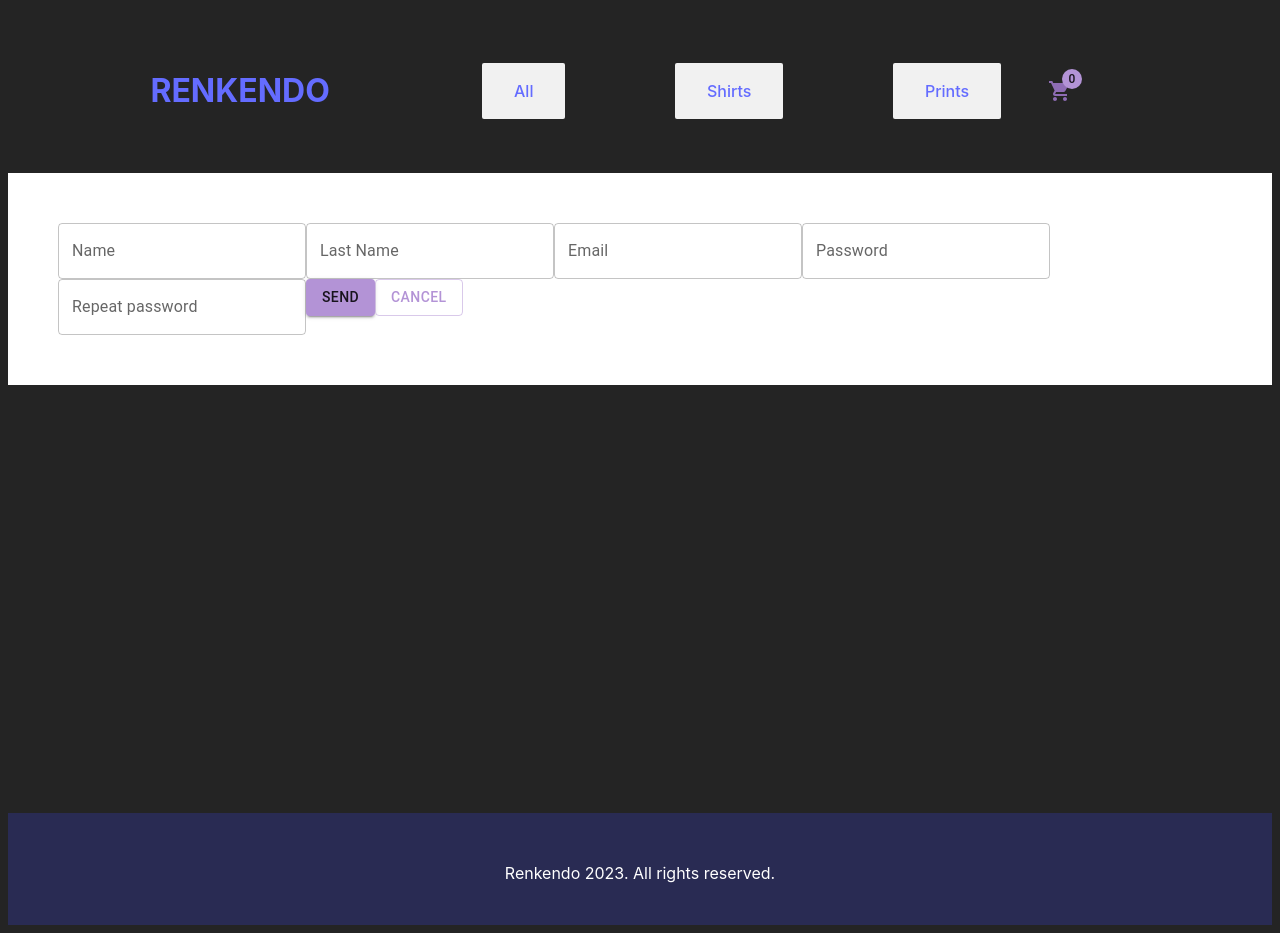
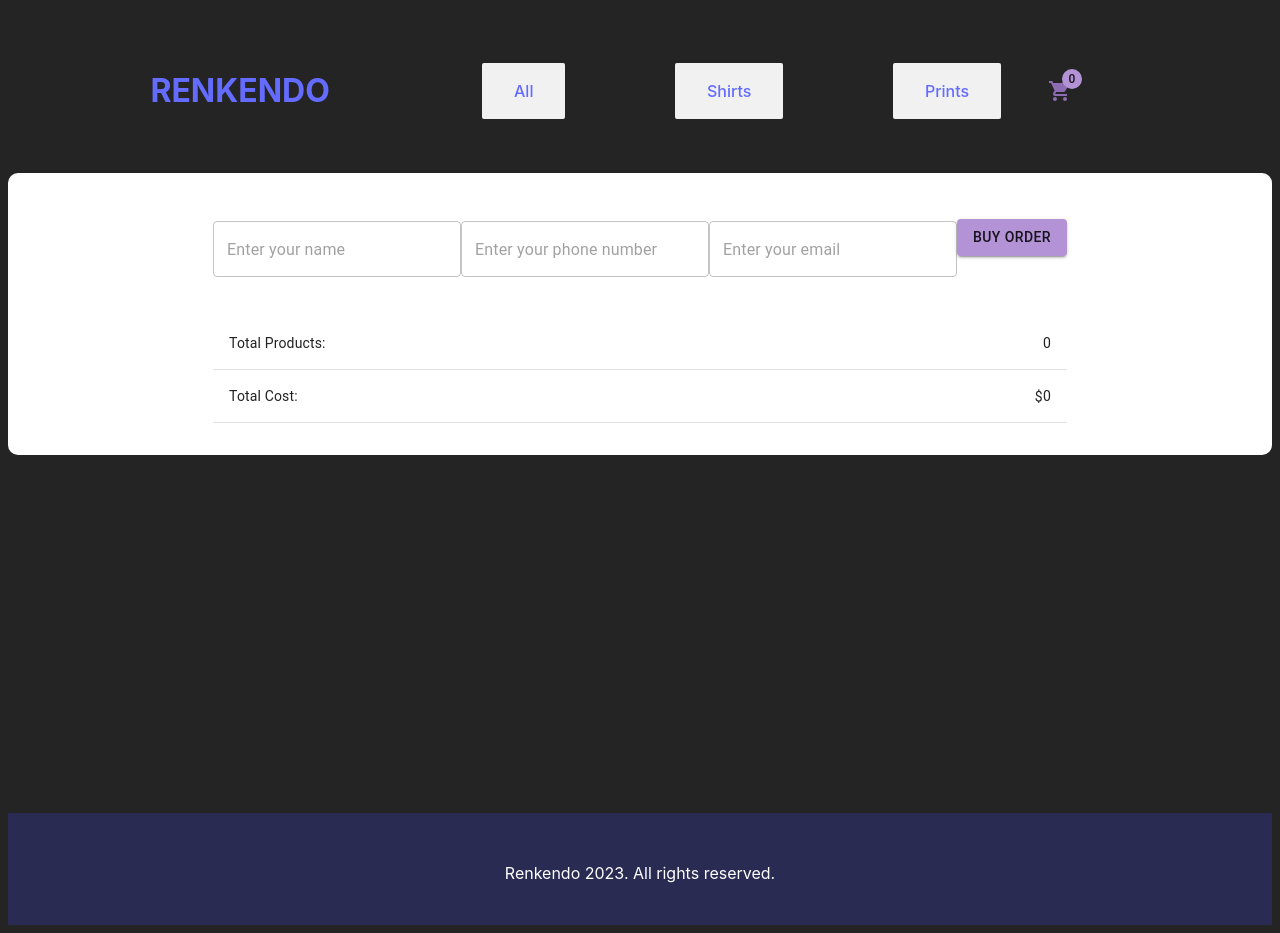
Before and after one commit to ainafetse/ReactCodehouse, a React (Vite) app: page /checkout in a window 1280 px wide. Built offline with nearby package versions, Linux system fonts and the light colour scheme.

Commit message:
added config to ckeckOut process

```diff
--- a/package.json
+++ b/package.json
@@ -16,6 +16,7 @@
     "@mui/icons-material": "^5.14.13",
     "@mui/material": "^5.14.13",
     "axios": "^1.5.1",
+    "firebase": "^10.6.0",
     "formik": "^2.4.5",
     "icons": "^1.0.0",
     "react": "^18.2.0",
--- /dev/null
+++ b/src/components/pages/checkoutPayment/CheckoutPayment.jsx
@@ -0,0 +1,143 @@
+import { useContext, useState } from "react";
+import { CartContext } from "../../../context/CartContext";
+import { serverTimestamp } from "firebase/firestore";
+import { db } from "../../../firebaseConfig";
+import { collection, addDoc, updateDoc, doc } from "firebase/firestore";
+import { Link } from "react-router-dom";
+import {Box, TextField, Button, Table, TableBody, TableCell, TableContainer, TableHead, TableRow,} from "@mui/material";
+
+const CheckoutOficial = () => {
+  const [userData, setUserData] = useState({
+    name: "",
+    phone: "",
+    email: "",
+  });
+
+  const [orderId, setOrderId] = useState(null);
+  const { cart, getTotalPrice, clearCart } = useContext(CartContext);
+  const total = getTotalPrice();
+
+  const handleChange = (ev) => {
+    setUserData({ ...userData, [ev.target.name]: ev.target.value });
+  };
+
+  const handleSubmit = (ev) => {
+    ev.preventDefault();
+
+    let order = {
+      buyer: userData,
+      items: cart,
+      total,
+      date: serverTimestamp(),
+    };
+
+    const ordersCollection = collection(db, "orders");
+    addDoc(ordersCollection, order).then((res) => setOrderId(res.id));
+
+    cart.forEach((element) => {
+      updateDoc(doc(db, "products", element.id), {
+        stock: element.stock - element.quantity,
+      });
+    });
+    clearCart();
+  };
+
+  return (
+    <Box
+      sx={{
+        display: "flex",
+        flexDirection: "column",
+        alignItems: "center",
+        padding: "2em",
+        backgroundColor: "white",
+        borderRadius: "10px",
+      }}
+    >
+      {orderId ? (
+        <div>
+          <h1 style={{color:"royalblue"}}>
+            Thank you for your purchase!
+          </h1>
+          <h2 style={{color:"purple"}}>
+            Your purchase ID is: {orderId}
+          </h2>
+          <TableContainer>
+            <Table>
+              <TableHead>
+                <TableRow>
+                  <TableCell>Product</TableCell>
+                  <TableCell align="center">Quantity</TableCell>
+                  <TableCell align="center">Total Price</TableCell>
+                </TableRow>
+              </TableHead>
+              <TableBody>
+                {cart.map((product) => (
+                  <TableRow key={product.id}>
+                     <TableCell>
+                      <img src={product.img} alt="" style={{ width: "50px" }} />
+                    </TableCell>
+                    <TableCell>{product.name}</TableCell>
+                    <TableCell align="center">{product.quantity}</TableCell>
+                    <TableCell align="center">
+                      ${product.price * product.quantity}
+                    </TableCell>
+                  </TableRow>
+                ))}
+              </TableBody>
+            </Table>
+          </TableContainer>
+          <h1 style={{color:"royalblue"}}>Total: ${total}</h1>
+          <Link to="/">
+                <Button variant="contained">
+                    Keep shopping
+                </Button>
+            </Link>
+        </div>
+      ) : (
+        <form onSubmit={handleSubmit}>
+          <TextField
+            type="text"
+            placeholder="Enter your name"
+            name="name"
+            onChange={handleChange}
+            margin="normal"
+          />
+          <TextField
+            type="text"
+            placeholder="Enter your phone number"
+            name="phone"
+            onChange={handleChange}
+            margin="normal"
+          />
+          <TextField
+            type="text"
+            placeholder="Enter your email"
+            name="email"
+            onChange={handleChange}
+            margin="normal"
+          />
+          <Button variant="contained" type="submit" sx={{ marginTop: "1em" }}>
+            Buy order
+          </Button>
+          {/* Resumen de la orden */}
+          <TableContainer sx={{ marginTop: "2em" }}>
+            <Table>
+              <TableBody>
+                <TableRow>
+                  <TableCell>Total Products:</TableCell>
+                  <TableCell align="right">{cart.length}</TableCell>
+                </TableRow>
+                <TableRow>
+                  <TableCell>Total Cost:</TableCell>
+                  <TableCell align="right">${total}</TableCell>
+                </TableRow>
+              </TableBody>
+            </Table>
+          </TableContainer>
+        </form>
+      )}
+    </Box>
+  );
+};
+
+export default CheckoutOficial;
--- a/src/components/pages/itemDetailContainer/ItemDetailContainer.jsx
+++ b/src/components/pages/itemDetailContainer/ItemDetailContainer.jsx
@@ -1,9 +1,10 @@
 import { useContext, useEffect, useState } from "react";
-import { products } from "../../../productsMock"
 import {ItemDetail} from "./ItemDetail"
 import { useParams } from "react-router-dom";
 import { CartContext } from "../../../context/CartContext";
 import Swal from "sweetalert2";
+import { db } from "../../../firebaseConfig";
+import {getDoc, collection, doc} from "firebase/firestore"
 
 
 
@@ -14,19 +15,15 @@ const ItemDetailContainer = () => {
 
     const {addToCart, getQuantityById} =useContext (CartContext)
 
-    let totalQuantity = getQuantityById(+id)
+    let totalQuantity = getQuantityById(id)
 
 
     useEffect(()=>{
-        let producto = products.find( (product)=> product.id === +id)
-
-        const getProduct = new Promise ((resolve, reject)=>{
-            resolve(producto)
-            //reject("error")
+        let itemCollection = collection(db, "products")
+        let refDoc = doc(itemCollection, id)
+        getDoc(refDoc).then((res) =>{
+            setProductSelected({id: res.id, ...res.data()})
         })
-
-        getProduct.then((res) => setProductSelected(res)).catch((err) => console.log(err))
-
     }, [ id ]);
 
     const onAdd = (addedToCart)=>{
--- a/src/components/pages/itemListContainer/ItemListContainer.jsx
+++ b/src/components/pages/itemListContainer/ItemListContainer.jsx
@@ -1,26 +1,39 @@
 import { useState, useEffect } from 'react';
-import { products } from '../../../productsMock';
 import ItemList from './ItemList';
 import { useParams } from 'react-router-dom';
+import {getDocs, collection, query, where, /*addDoc*/} from "firebase/firestore"
+import {db} from "../../../firebaseConfig";
+//import { Button } from '@mui/material';
+//import { products } from '../../../productsMock';
 
 const ItemListContainer = () => {
   const [items, setItems] = useState([]);
   const {categoryName}= useParams()
+  /*const fillDB = () =>{
+    const productCollection = collection(db, "products")
+    products.forEach((element)=>{
+      addDoc(productCollection, element)
+    })
+  }*/
 
   useEffect ( ()=>{
-    const productsFiltered = products.filter(product => product.category === categoryName)
-    const productList = new Promise ((resolve, reject) => {
-      resolve(categoryName ? productsFiltered : products);
-      //reject("Algo salió mal")
-    });
-
-    productList
-      .then((res)=> setItems(res))
-      .catch((error) => console.log(error));
-  }, [categoryName])
-
+    let productsCollection = collection(db, "products");
+    let filtered = undefined
+    if(!categoryName){
+      filtered = productsCollection
+    }else{
+      filtered = query (productsCollection, where ("category", "==", categoryName))
+    }
+    getDocs(filtered).then( (res)=> {
+      let newArray = res.docs.map(product => {
+          return {id: product.id, ...product.data()};
+        });
+        setItems(newArray);
+      });
+  }, [categoryName]);
 
   return (
+    //<Button variant='contained' onClick={fillDB}>Rellenar</Button>
     <ItemList items={items}/>
   )
 }
--- a/src/context/CartContext.jsx
+++ b/src/context/CartContext.jsx
@@ -3,7 +3,7 @@ import { createContext, useState } from "react"
 export const CartContext = createContext()
 
 const CartContextComponet = ({children}) => {
-    const [cart, setCart] = useState ( [] )
+    const [cart, setCart] = useState ( JSON.parse(localStorage.getItem("cart")) || [] )
 
     const addToCart = (product)=>{
         let exist =isInCart(product.id)
@@ -14,10 +14,12 @@ const CartContextComponet = ({children}) => {
                 }else{
                     return element;
                 }
-            })
-            setCart(newArray)
+            });
+            setCart(newArray);
+            localStorage.setItem("cart", JSON.stringify(newArray))
         }else{
             setCart([...cart, product])
+            localStorage.setItem("cart", JSON.stringify([...cart, product]));
         }
     };
 
@@ -35,11 +37,13 @@ const CartContextComponet = ({children}) => {
 
     const clearCart = ()=>{
         setCart([])
+        localStorage.removeItem("cart");
     }
 
     const deleteProductById = (id)=>{
         let newArr = cart.filter((product)=>product.id !== id)
-        setCart(newArr)
+        setCart(newArr);
+        localStorage.setItem("cart", JSON.stringify(newArr));
     }
 
     const getTotalPrice =()=>{
--- /dev/null
+++ b/src/firebaseConfig.js
@@ -0,0 +1,20 @@
+// Import the functions you need from the SDKs you need
+import { initializeApp } from "firebase/app";
+import  {getFirestore} from "firebase/firestore"
+// TODO: Add SDKs for Firebase products that you want to use
+// https://firebase.google.com/docs/web/setup#available-libraries
+
+// Your web app's Firebase configuration
+const firebaseConfig = {
+  apiKey: "AIzaSyABD8IdAQ82AAauhrDqUspR-rX6mmPMC80",
+  authDomain: "renkendo-store.firebaseapp.com",
+  projectId: "renkendo-store",
+  storageBucket: "renkendo-store.appspot.com",
+  messagingSenderId: "343731286717",
+  appId: "1:343731286717:web:e2b25df575a75250a6fdd4"
+};
+
+// Initialize Firebase
+const app = initializeApp(firebaseConfig);
+
+export const db = getFirestore(app);
--- a/src/productsMock.js
+++ b/src/productsMock.js
@@ -1,7 +1,6 @@
 
 export let products = [
     {
-        id: 1,
         img: "https://res.cloudinary.com/djzwkvu9n/image/upload/v1697517192/product-00-A_zwlp61.jpg",
         title: "BYNCE",
         price: 899,
@@ -10,7 +9,6 @@ export let products = [
         category: "shirts"
     },
     {
-        id: 2,
         img: "https://res.cloudinary.com/djzwkvu9n/image/upload/v1697517192/product-01-A_gjugky.jpg",
         title: "FRDA",
         price: 1200,
@@ -19,25 +17,22 @@ export let products = [
         category: "shirts"
     },
     {
-        id: 3,
         img: "https://res.cloudinary.com/djzwkvu9n/image/upload/v1697517193/product-02-A_iunxut.jpg",
         title: "VRGN",
         price: 899,
         stock: 12,
         description: "100% Cotton shirt. Artwork designed by Renkendo.",
         category: "shirts"
-    },/*
+    },
     {
-        id: 4,
         img: "https://res.cloudinary.com/djzwkvu9n/image/upload/v1697517193/product-03-A_ye4wh0.jpg",
         title: "DONNA",
         price: 699,
         stock: 14,
         description: "100% Cotton shirt. Artwork designed by Renkendo.",
         category: "shirts"
-    },*/
+    },
     {
-        id: 5,
         img: "https://res.cloudinary.com/djzwkvu9n/image/upload/v1697517194/product-04-A_bdybvo.jpg",
         title: "BLNT",
         price: 899,
@@ -46,16 +41,14 @@ export let products = [
         category: "shirts"
     },
     {
-        id: 6,
         img: "https://res.cloudinary.com/djzwkvu9n/image/upload/v1697517194/product-05-A_x5om1l.jpg",
         title: "FMSX",
         price: 899,
         stock: 4,
         description: "100% Cotton shirt. Artwork designed by Renkendo.",
         category: "shirts"
-    },/*
+    },
     {
-        id: 7,
         img: "https://res.cloudinary.com/djzwkvu9n/image/upload/v1697517194/product-06-A_betgwk.jpg",
         title: "ALN",
         price: 899,
@@ -64,16 +57,14 @@ export let products = [
         category: "shirts"
     },
     {
-        id: 8,
         img: "https://res.cloudinary.com/djzwkvu9n/image/upload/v1697517188/product-07-A_rlf6g0.jpg",
         title: "KSS",
         price: 899,
         stock: 5,
         description: "100% Cotton shirt. Artwork designed by Renkendo.",
         category: "shirts"
-    },*/
+    },
     {
-        id: 9,
         img: "https://res.cloudinary.com/djzwkvu9n/image/upload/v1697517188/product-08-C_scdxsj.png",
         title: "FRDAMEG",
         price: 1200,
@@ -82,7 +73,6 @@ export let products = [
         category: "prints"
     },
     {
-        id: 10,
         img: "https://res.cloudinary.com/djzwkvu9n/image/upload/v1697517188/product-09-C_yrqjkb.png",
         title: "VNGOGH",
         price: 1200,
@@ -91,7 +81,6 @@ export let products = [
         category: "prints"
     },
     {
-        id: 11,
         img: "https://res.cloudinary.com/djzwkvu9n/image/upload/v1697517188/product-10-C_cmxoym.png",
         title: "ERRNG",
         price: 1200,
@@ -100,7 +89,6 @@ export let products = [
         category: "prints"
     },
     {
-        id: 12,
         img: "https://res.cloudinary.com/djzwkvu9n/image/upload/v1697517189/product-11-C_ojndp3.png",
         title: "RHI",
         price: 1200,
@@ -109,7 +97,6 @@ export let products = [
         category: "prints"
     },
     {
-        id: 13,
         img: "https://res.cloudinary.com/djzwkvu9n/image/upload/v1697517190/product-12-C_hgyrrn.png",
         title: "SMKING",
         price: 1200,
@@ -118,7 +105,6 @@ export let products = [
         category: "prints"
     },
     {
-        id: 14,
         img: "https://res.cloudinary.com/djzwkvu9n/image/upload/v1697517190/product-13-A_d6bgid.jpg",
         title: "LLPOP",
         price: 1200,
@@ -127,7 +113,6 @@ export let products = [
         category: "shirts"
     },
     {
-        id: 15,
         img: "https://res.cloudinary.com/djzwkvu9n/image/upload/v1697517190/product-14-A_mh34kc.jpg",
         title: "MCRRN",
         price: 1200,
@@ -136,7 +121,6 @@ export let products = [
         category: "shirts"
     },
     {
-        id: 16,
         img: "https://res.cloudinary.com/djzwkvu9n/image/upload/v1697517190/product-15-A_nptrla.jpg",
         title: "LNADR",
         price: 1200,
@@ -145,7 +129,6 @@ export let products = [
         category: "shirts"
     },
     {
-        id: 17,
         img: "https://res.cloudinary.com/djzwkvu9n/image/upload/v1697517191/product-16-A_rh5gg3.jpg",
         title: "BYNC II",
         price: 1200,
@@ -154,7 +137,6 @@ export let products = [
         category: "shirts"
     },
     {
-        id: 18,
         img: "https://res.cloudinary.com/djzwkvu9n/image/upload/v1697517191/product-17-A_okkx6q.jpg",
         title: "ERRNGPOP",
         price: 1200,
@@ -163,7 +145,6 @@ export let products = [
         category: "shirts"
     },
     {
-        id: 19,
         img: "https://res.cloudinary.com/djzwkvu9n/image/upload/v1697517191/product-18-A_itlf1l.jpg",
         title: "MCNGL",
         price: 1200,
@@ -172,7 +153,6 @@ export let products = [
         category: "shirts"
     },
     {
-        id: 20,
         img: "https://res.cloudinary.com/djzwkvu9n/image/upload/v1697517191/product-19-A_ok8c9u.jpg",
         title: "FRD FX",
         price: 1200,
@@ -181,7 +161,6 @@ export let products = [
         category: "shirts"
     },
     {
-        id: 21,
         img: "https://res.cloudinary.com/djzwkvu9n/image/upload/v1697517192/product-20-A_i46mjh.jpg",
         title: "ERRNG SDNY",
         price: 1200,
@@ -189,5 +168,4 @@ export let products = [
         description: "100% Cotton shirt. Artwork designed by Renkendo.",
         category: "shirts"
     },
-
 ]
--- a/src/router/menuRoutes.js
+++ b/src/router/menuRoutes.js
@@ -1,7 +1,8 @@
 import ItemListContainer from "../components/pages/itemListContainer/ItemListContainer";
 import ItemDetailContainer from "../components/pages/itemDetailContainer/ItemDetailContainer";
 import CartContainer from "../components/pages/cart/CartContainer";
-import CheckoutFormik from "../components/pages/checkoutFormik/CheckoutFormik";
+//import CheckoutFormik from "../components/pages/checkoutFormik/CheckoutFormik";
+import CheckoutPayment from "../components/pages/checkoutPayment/CheckoutPayment";
 
 export const routes = [
     {
@@ -27,7 +28,7 @@ export const routes = [
     {
         id: "checkout",
         path: "/checkout",
-        Element: CheckoutFormik ,
+        Element: CheckoutPayment ,
     },
 
 ]
```
Also changed, not shown: 1 other file (tests, documents, lock files or other folders).
